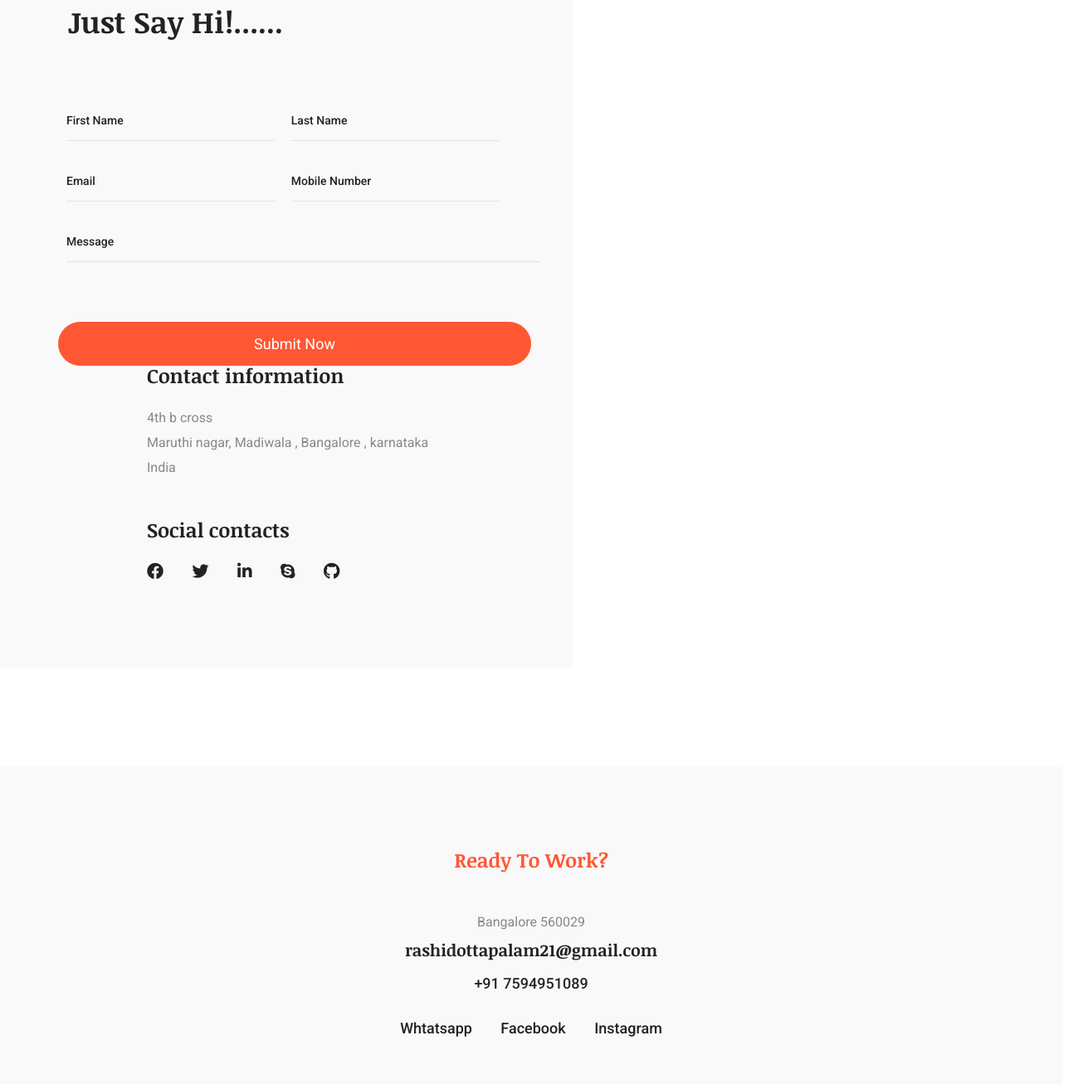
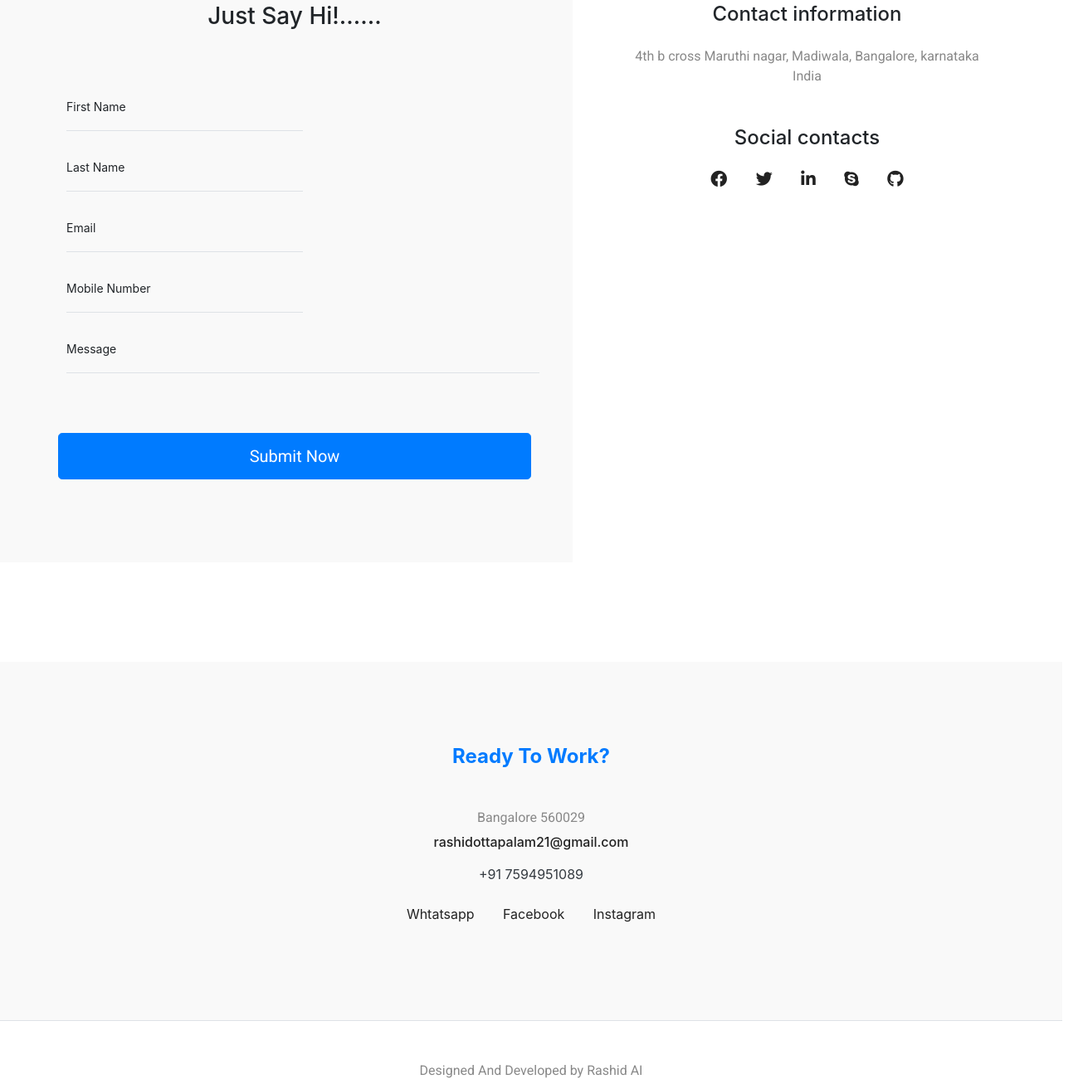
Before and after one commit to rashid-14/My-Portfolio, a plain HTML site: page contact.html in a window 1280 px wide. Shown: the part 313-1620 px from the top of the page at 83% size, 1305 px wide, since content can reach past the window. Drawn offline with nearby package versions, Linux system fonts and the light colour scheme.

Commit message:
Update contact.html

```diff
--- a/contact.html
+++ b/contact.html
@@ -1,41 +1,25 @@
 <!DOCTYPE html>
-
-<!--
- // WEBSITE: https://furioustheme.com
- // GITHUB: https://github.com/furioustheme/
--->
-
 <html lang="en">
 
 <head>
   <meta charset="utf-8">
   <title>Portfolio</title>
-
-  <!-- mobile responsive meta -->
   <meta name="viewport" content="width=device-width, initial-scale=1, maximum-scale=5">
 
-  <!-- ** Plugins Needed for the Project ** -->
-  <!-- Slick -->
+  <!-- Plugins Needed for the Project -->
   <link rel="stylesheet" href="plugins/slick/slick.css">
-
-  <!-- Fontawesome -->
   <link rel="stylesheet" href="plugins/font-awesome/fontawesome.min.css">
   <link rel="stylesheet" href="plugins/font-awesome/brands.css">
   <link rel="stylesheet" href="plugins/font-awesome/solid.css">
-
-  <!-- aos -->
   <link rel="stylesheet" href="plugins/aos/aos.css">
-
-  <!-- Main Stylesheet -->
   <link href="css/style.css" rel="stylesheet">
-
-  <!--Favicon-->
   <link rel="shortcut icon" href="Profile.jpg" type="image/x-icon">
 
+  <!-- Bootstrap CSS -->
+  <link rel="stylesheet" href="https://maxcdn.bootstrapcdn.com/bootstrap/4.0.0/css/bootstrap.min.css">
 </head>
 
 <body>
-
   <div class="preloader">
     <div class="dots dot1">
       <div class="dot"></div>
@@ -43,7 +27,7 @@
       <div class="dot"></div>
     </div>
   </div>
-<!--================== Header Section Start ==================-->
+  <!-- Header Section Start -->
   <header class="navigation border-bottom">
     <nav class="navbar navbar-expand-lg">
       <div class="container">
@@ -70,30 +54,30 @@
       </div>
     </nav>
   </header>
-<!--================== Header Section End ==================-->
-  <!--================== Contact Section Start ==================-->
-  <section class="contact section">
-    <div class="container">
-      <div class="row justify-content-between align-items-center">
-        <div class="col-lg-6">
+  <!-- Header Section End -->
+  <!-- Contact Section Start -->
+  <section class="contact section d-flex justify-content-center">
+    <div class="container mx-auto">
+      <div class="row justify-content-center">
+        <div class="col-lg-6 text-center">
           <div class="mb-5 mb-lg-0">
             <h3 class="mb-4">Just Say Hi!......</h3>
             <h4 class="mb-5 pb-4 lh-sm"></h4>
             <form class="row px-4 px-md-0" id="contact-form">
               <div class="col-md-6 contact-from border-bottom pb-4 mb-5">
-                  <input type="text" name="first_name" autocomplete="off" required>
+                <input type="text" name="first_name" placeholder="First Name" required>
                 <label>First Name</label>
               </div>
               <div class="col-md-6 contact-from border-bottom pb-4 mb-5">
-                  <input type="text" name="last_name" autocomplete="off" required>
+                <input type="text" name="last_name" placeholder="Last Name" required>
                 <label>Last Name</label>
               </div>
               <div class="col-md-6 contact-from border-bottom pb-4 mb-5">
-                  <input type="email" name="email" placeholder="" autocomplete="off" required>
+                <input type="email" name="email" placeholder="Email" required>
                 <label>Email</label>
               </div>
               <div class="col-md-6 contact-from border-bottom pb-4 mb-5">
-                  <input type="tel" name="mobile_number" placeholder="" autocomplete="off" required>
+                <input type="text" name="mobile_number" placeholder="Mobile Number" required>
                 <label>Mobile Number</label>
               </div>
               <div class="contact-from border-bottom pb-4 mb-5 w-100">
@@ -107,33 +91,31 @@
         <div class="col-lg-5 offset-lg-1">
           <div class="text-center text-lg-start">
             <h4 class="mb-4">Contact information</h4>
-            <p class="mb-md-5">4th b cross<br>
-              Maruthi nagar, Madiwala , Bangalore , karnataka<br>
+            <p class="mb-md-5">4th b cross
+ Maruthi nagar, Madiwala, Bangalore, karnataka
  India</p>
             <h4 class="mb-4">Social contacts</h4>
             <ul class="list-inline contact-us">
-               <li class="list-inline-item"><a href="#"> <i class="fab fa-facebook"></i></a></li>
+              <li class="list-inline-item"><a href="#"><i class="fab fa-facebook"></i></a></li>
               <li class="list-inline-item"><a href="#"><i class="fab fa-twitter"></i></a></li>
               <li class="list-inline-item"><a href="#"><i class="fab fa-linkedin-in"></i></a></li>
               <li class="list-inline-item"><a href="#"><i class="fab fa-skype"></i></a></li>
               <li class="list-inline-item"><a href="#"><i class="fab fa-github"></i></a></li>
             </ul>
           </div>
-
         </div>
       </div>
     </div>
   </section>
-  <!--================== Contact Section End ==================-->
-
+  <!-- Contact Section End -->
   <div class="backtotop">
     <i class="fas fa-angle-up"></i>
   </div>
-<!--================== Footer Section Start ==================-->
+  <!-- Footer Section Start -->
   <footer>
     <div class="footer-top section">
-    <div class="container">
-      <div class="row">
+      <div class="container mx-auto">
+        <div class="row justify-content-center">
           <div class="col-lg-6 mx-auto text-center">
             <h2 class="text-primary h4 fw-bold mb-md-5 mb-3">Ready To Work?</h2>
             <p class="mb-2">Bangalore 560029</p>
@@ -149,11 +131,10 @@
       </div>
     </div>
     <div class="footer-bottom text-center py-md-5 py-4 mb-0 border-top">
-    <div class="container">
+      <div class="container mx-auto">
         <div class="row">
           <div class="col-12">
-          <p class="mb-0">Designed And Developed by Rashid AI
-          </p>
+            <p class="mb-0">Designed And Developed by Rashid AI</p>
           </div>
         </div>
       </div>
```
Lines whose indentation alone changed are shown as unchanged.
